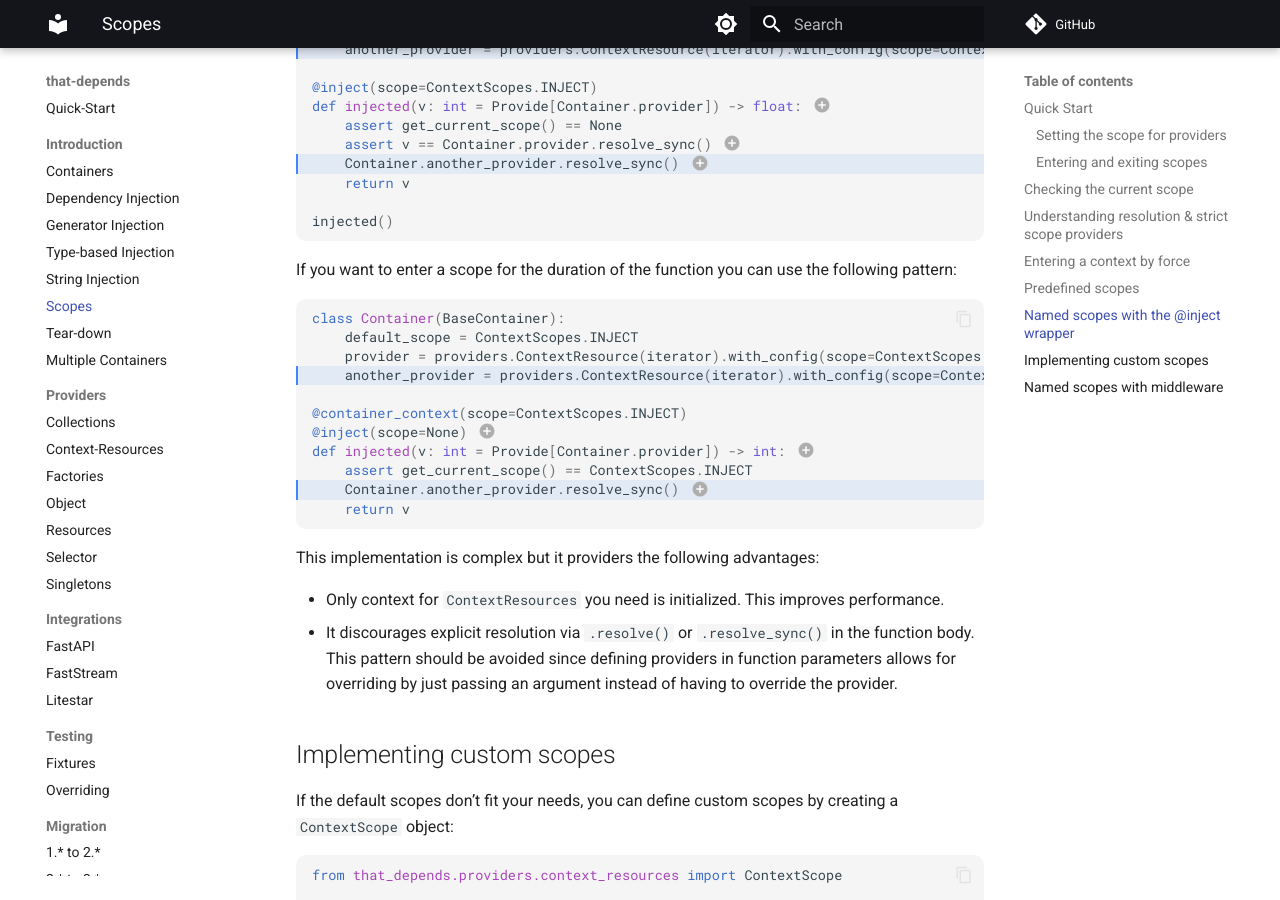
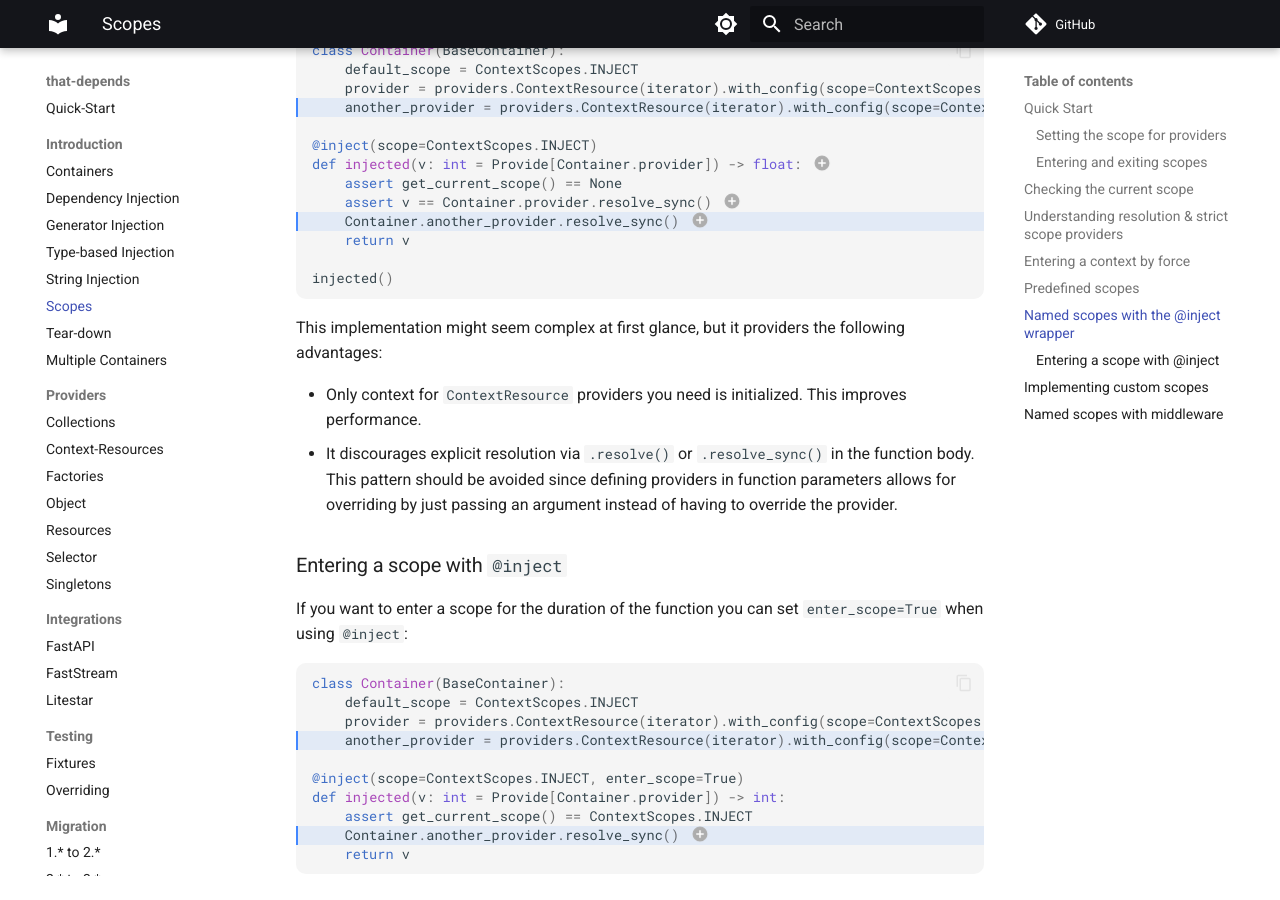
Before and after one commit to modern-python/that-depends, an MkDocs documentation site: the page built from docs/introduction/scopes.md, in a window 1280 px wide and 900 px high, scrolled down 4025 px. Built offline with MkDocs 1.6.1 and Material for MkDocs 9.7.7, drawn with Linux system fonts in a browser that asks for light colours; comment, search, counter and statistics services are not loaded; some of the changed text lies outside the part shown.

Commit message:
Extended documentation.

````diff
--- a/docs/introduction/scopes.md
+++ b/docs/introduction/scopes.md
@@ -188,32 +190,32 @@ injected()
 2. Context for `Container.provider` is initialized and will exit when the function returns.
 3. This assertion will pass since the context for this provider is still the same.
 
-If you want to enter a scope for the duration of the function you can use the following pattern:
-```python hl_lines="4 10"
+This implementation might seem complex at first glance, but it providers the following advantages:
+
+- Only context for `ContextResource` providers you need is initialized. This improves performance.
+- It discourages explicit resolution via `.resolve()` or `.resolve_sync()` in the function body.
+This pattern should be avoided since defining providers in function parameters allows for overriding by just passing an argument
+instead of having to override the provider.
+
+### Entering a scope with `@inject`
+If you want to enter a scope for the duration of the function you can set `enter_scope=True` when using `@inject`:
+```python hl_lines="4 9"
 class Container(BaseContainer):
     default_scope = ContextScopes.INJECT
     provider = providers.ContextResource(iterator).with_config(scope=ContextScopes.INJECT)
     another_provider = providers.ContextResource(iterator).with_config(scope=ContextScopes.INJECT)
 
-@container_context(scope=ContextScopes.INJECT)
-@inject(scope=None) # (3)!
-def injected(v: int = Provide[Container.provider]) -> int: # (2)!
+@inject(scope=ContextScopes.INJECT, enter_scope=True)
+def injected(v: int = Provide[Container.provider]) -> int:
     assert get_current_scope() == ContextScopes.INJECT
     Container.another_provider.resolve_sync() # (1)!
     return v
 ```
 
 1. This will resolve since this resource has been initialized when you entered the `INJECT` scope.
-2. `Container.provider` was resolved successfully since the `INJECT` scope was entered before the function was called.
-3. `scope=None` means that the `@inject` wrapper will ignore scopes. It will not resolve `None`-scoped ContextResources!
 
 
-This implementation is complex but it providers the following advantages:
 
-- Only context for `ContextResources` you need is initialized. This improves performance.
-- It discourages explicit resolution via `.resolve()` or `.resolve_sync()` in the function body.
-This pattern should be avoided since defining providers in function parameters allows for overriding by just passing an argument
-instead of having to override the provider.
 
 ## Implementing custom scopes
 
````
Also changed, not shown: other parts of docs/introduction/scopes.md (+3 -1 lines), test.py (deleted, +0 -27 lines).
